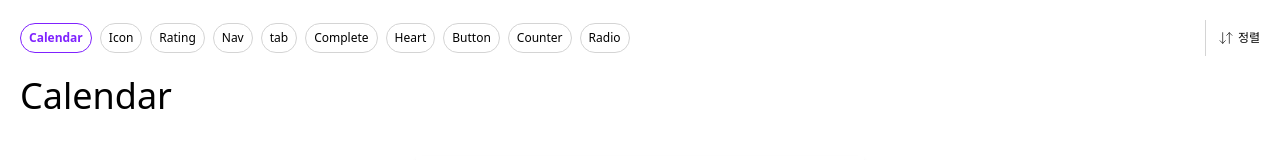
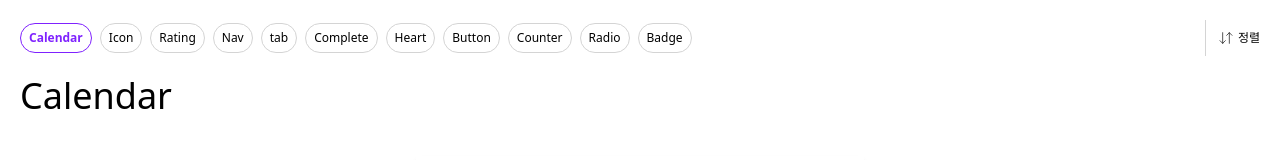
Before and after one commit to jadewisemann/EST_FE--4th__TEAM--2nd__3rd-, a React (Vite) app: page /test in a window 1280 px wide. Shown: the top 160 px of the page. Built offline with nearby package versions, Linux system fonts and the light colour scheme; no server answers.

Commit message:
add : badge component
badge 컴포넌트 추가

```diff
--- a/src/pages/@test/index.jsx
+++ b/src/pages/@test/index.jsx
@@ -26,6 +26,7 @@ const TestPage = () => {
     'Button',
     `Counter`,
     'Radio',
+    'Badge',
   ];
 
   // 라디오 버튼 예시
@@ -186,6 +187,12 @@ const TestPage = () => {
       <br />
       <Radio name='payment' options={radio1} />
     </>,
+    <>
+      <h1 className='text-4xl'>Badge</h1>
+      <br />
+      <Badge type={'sale'} children={15} />
+      <Badge children={'오늘의최저가'} />
+    </>,
   ];
 
   return (
```
